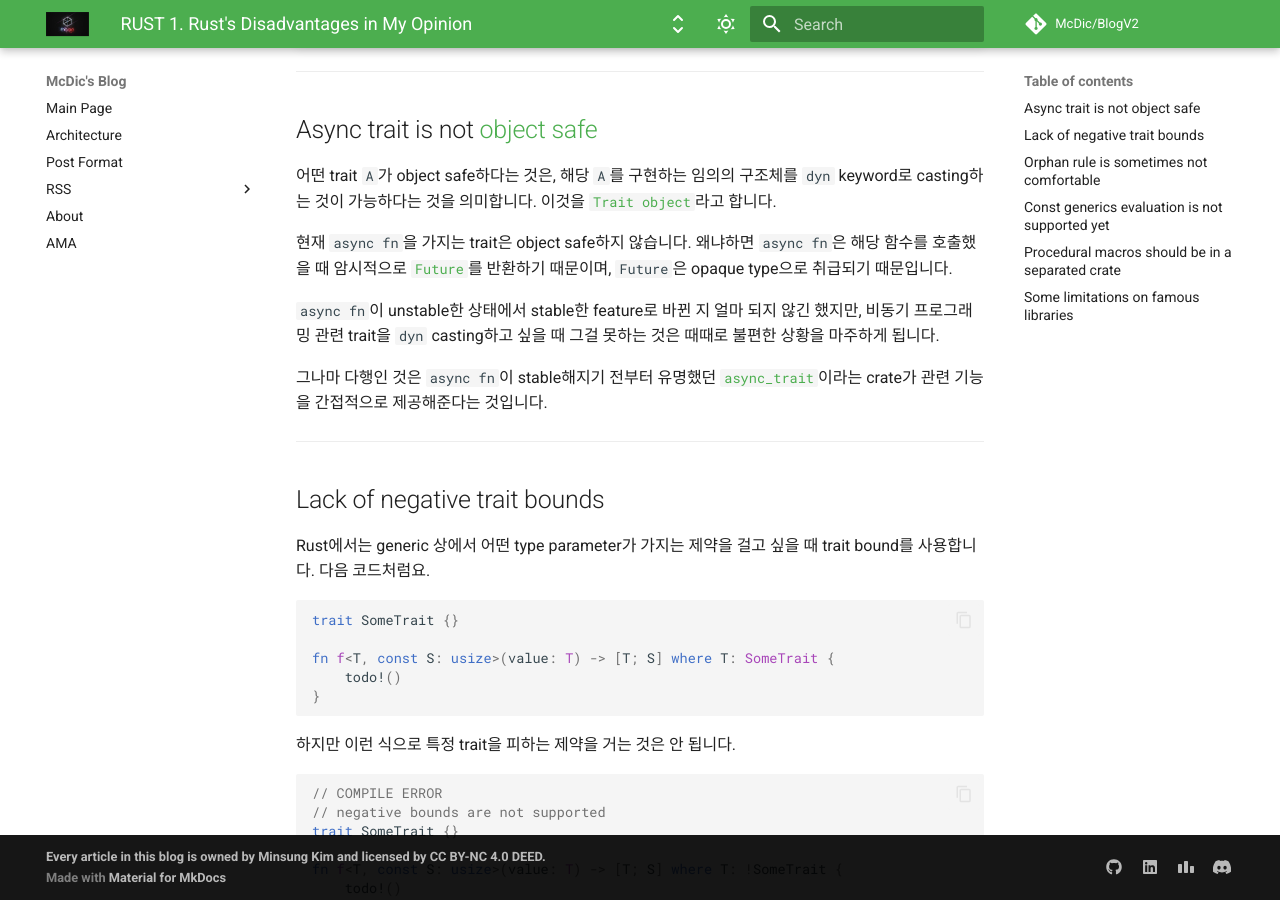
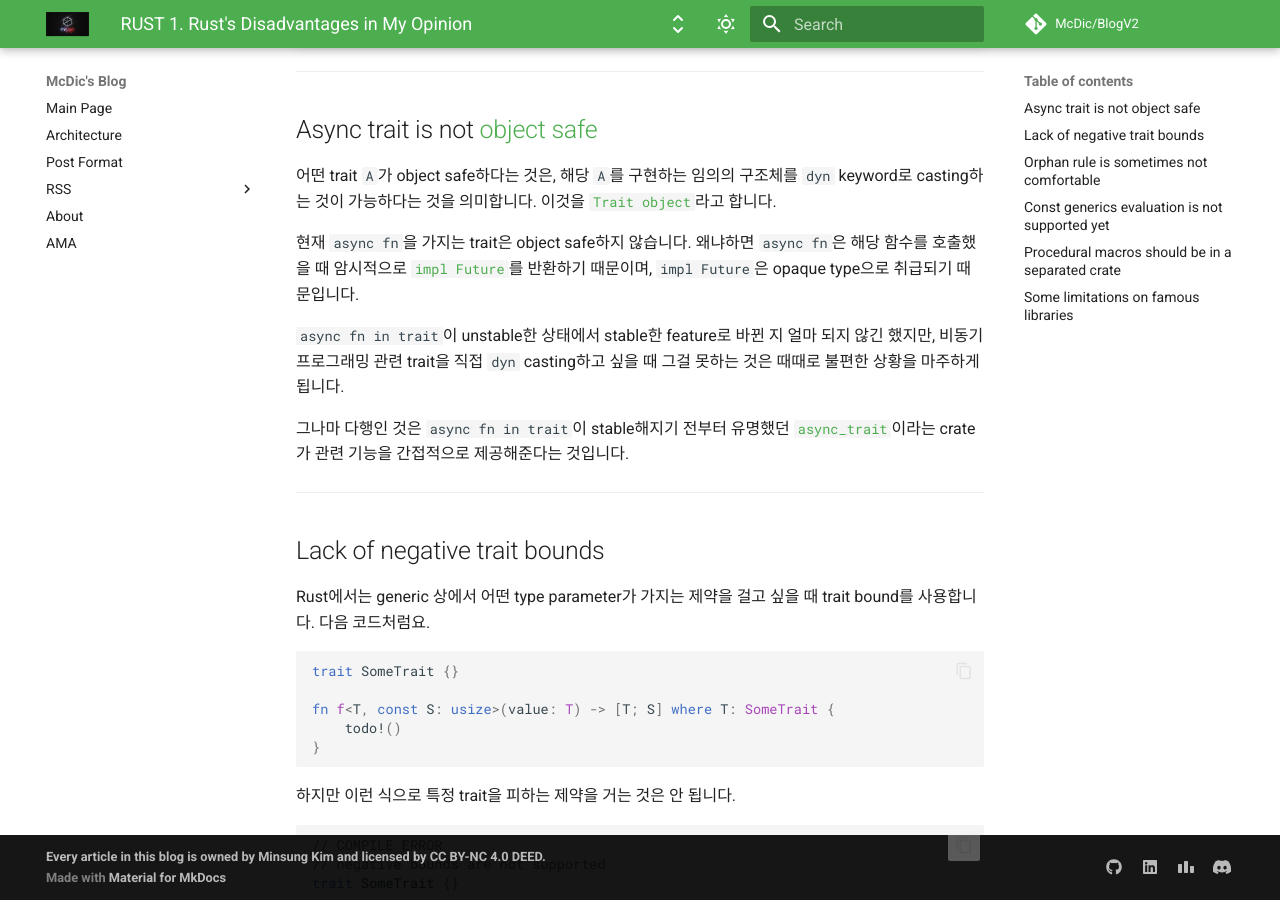
Before and after one commit to McDic/BlogV2, an MkDocs documentation site: the page built from docs/posts/rust/rust1.md, in a window 1280 px wide and 900 px high, scrolled down 540 px. Built offline with MkDocs 1.6.1 and Material for MkDocs 9.7.7, drawn with Linux system fonts in a browser that asks for light colours; comment, search, counter and statistics services are not loaded.

Commit message:
Fix from some feedbacks on community

```diff
--- a/docs/posts/rust/rust1.md
+++ b/docs/posts/rust/rust1.md
@@ -31,11 +31,11 @@ Rust 관련 커뮤니티를 돌아다니다보면 Rust가 모든 방면에서
 어떤 trait `A`가 object safe하다는 것은, 해당 `A`를 구현하는 임의의 구조체를 `dyn` keyword로 casting하는 것이 가능하다는 것을 의미합니다. 이것을 [`Trait object`](https://doc.rust-lang.org/beta/reference/types/trait-object.html)라고 합니다.
 
 현재 `async fn`을 가지는 trait은 object safe하지 않습니다.
-왜냐하면 `async fn`은 해당 함수를 호출했을 때 암시적으로 [`Future`](https://doc.rust-lang.org/std/future/trait.Future.html)를 반환하기 때문이며, `Future`은 opaque type으로 취급되기 때문입니다.
+왜냐하면 `async fn`은 해당 함수를 호출했을 때 암시적으로 [`impl Future`](https://doc.rust-lang.org/std/future/trait.Future.html)를 반환하기 때문이며, `impl Future`은 opaque type으로 취급되기 때문입니다.
 
-`async fn`이 unstable한 상태에서 stable한 feature로 바뀐 지 얼마 되지 않긴 했지만, 비동기 프로그래밍 관련 trait을 `dyn` casting하고 싶을 때 그걸 못하는 것은 때때로 불편한 상황을 마주하게 됩니다.
+`async fn in trait`이 unstable한 상태에서 stable한 feature로 바뀐 지 얼마 되지 않긴 했지만, 비동기 프로그래밍 관련 trait을 직접 `dyn` casting하고 싶을 때 그걸 못하는 것은 때때로 불편한 상황을 마주하게 됩니다.
 
-그나마 다행인 것은 `async fn`이 stable해지기 전부터 유명했던 [`async_trait`](https://crates.io/crates/async-trait)이라는 crate가 관련 기능을 간접적으로 제공해준다는 것입니다.
+그나마 다행인 것은 `async fn in trait`이 stable해지기 전부터 유명했던 [`async_trait`](https://crates.io/crates/async-trait)이라는 crate가 관련 기능을 간접적으로 제공해준다는 것입니다.
 
 ---
 
```
